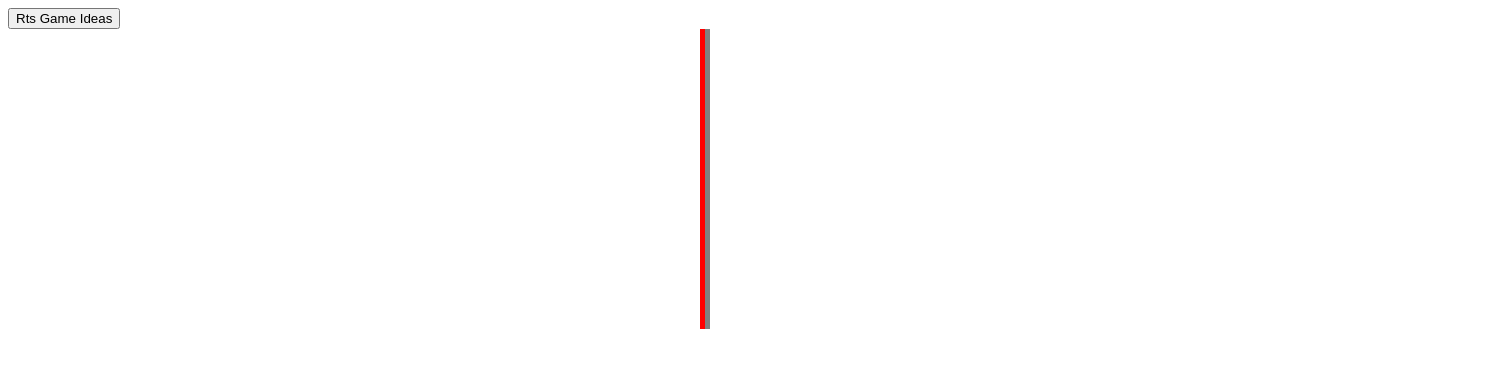
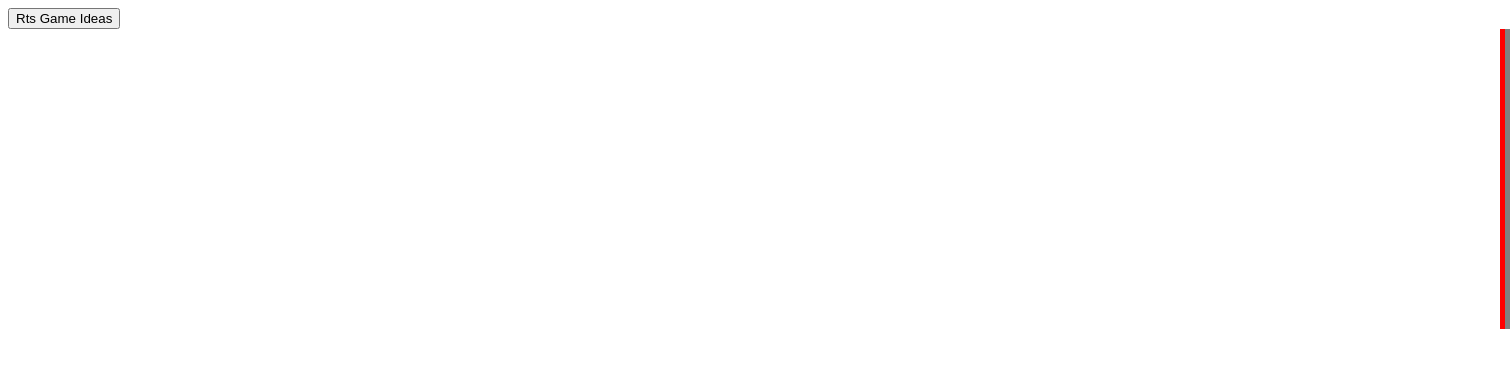
Before and after one commit to Bwaf/Bwaf.github.io, a plain HTML site: page index.html in a window 1280 px wide. Shown: the whole page, 1510 px wide, since content can reach past the window. Drawn offline with Linux system fonts and the light colour scheme.

Commit message:
attempt to put on center of screen

```diff
--- a/index.html
+++ b/index.html
@@ -5,7 +5,7 @@
     </head>
     <body>
         <a href="Game Ideas/Rts Game Ideas/GameIdeas.html"><button>Rts Game Ideas</button></a>
-        <div style="background-color: gray; width: 5px; height: 300px; border-left: 5px red solid; left: 700px; position: absolute;"></div>
+        <div style="background-color: gray; width: 5px; height: 300px; border-left: 5px red solid; left: 1500px; position: absolute;"></div>
 
     </body>
 </html>
```
